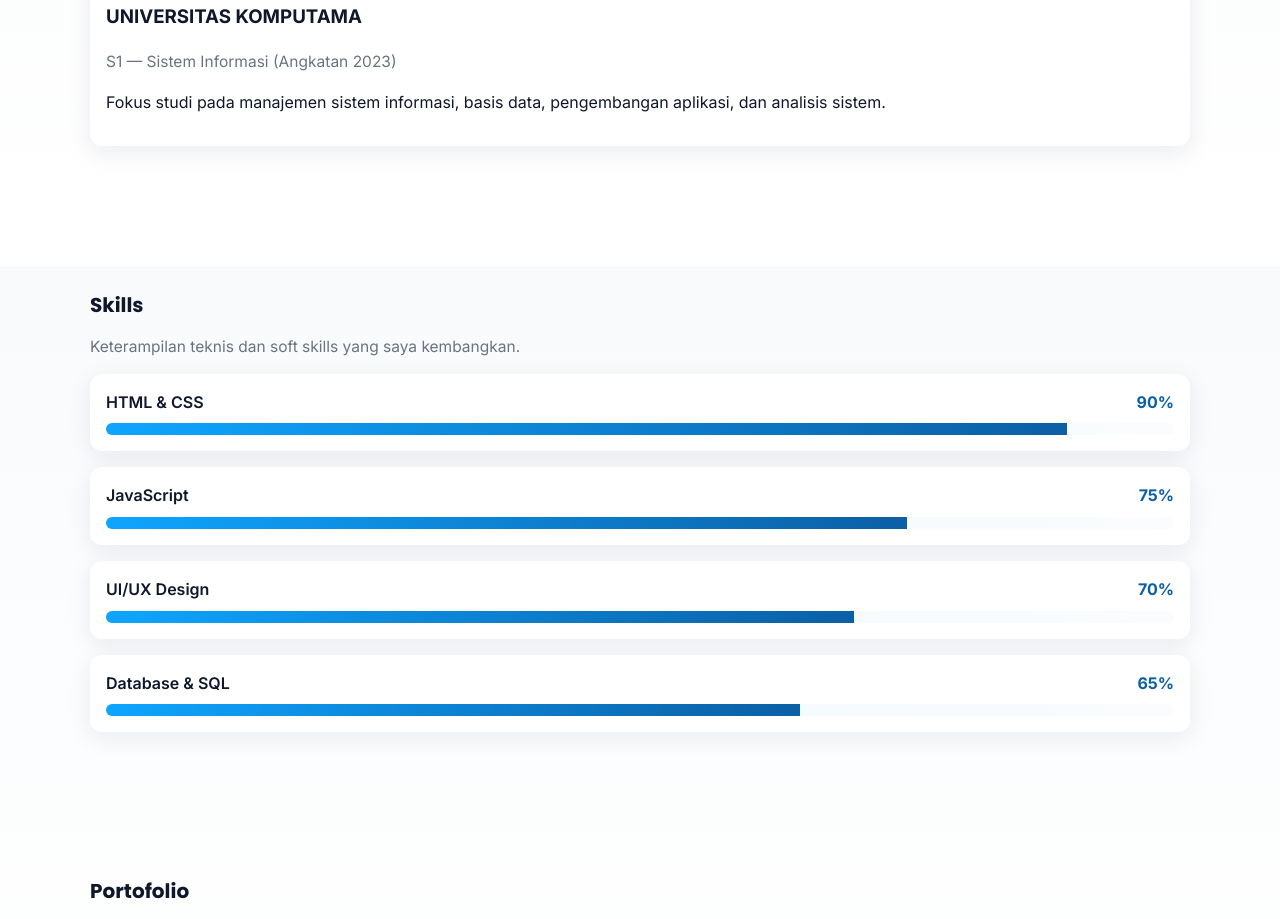
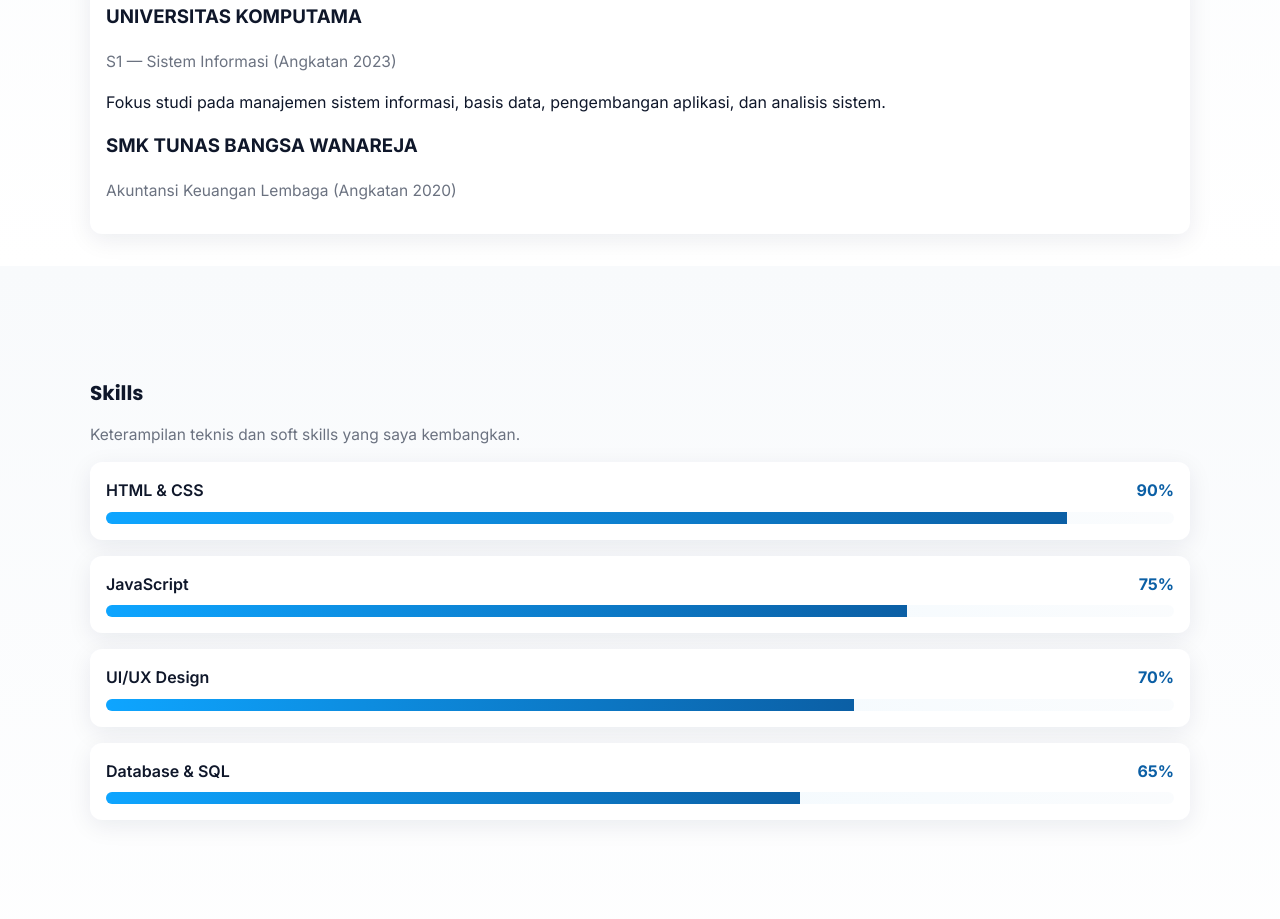
Before and after one commit to fitrirahma041128-glitch/portfolio, a plain HTML site: page index.html in a window 1280 px wide. Shown: the part 1334-2253 px from the top of the page. Drawn offline with Linux system fonts and the light colour scheme.

Commit message:
Add education section for SMK Tunas Bangsa Wanareja

```diff
--- a/index.html
+++ b/index.html
@@ -90,7 +90,10 @@
             <h3>UNIVERSITAS KOMPUTAMA</h3>
             <p class="muted">S1 — Sistem Informasi (Angkatan 2023)</p>
             <p>Fokus studi pada manajemen sistem informasi, basis data, pengembangan aplikasi, dan analisis sistem.</p
-          <!-- Tambah pendidikan/sertifikasi lain jika perlu -->
+            <div class="edu-list">
+              <article class="edu-iten">
+                <h3>SMK TUNAS BANGSA WANAREJA</h3>
+                <p class="muted">Akuntansi Keuangan Lembaga (Angkatan 2020)</p>
 
         </div>
       </div>
```
